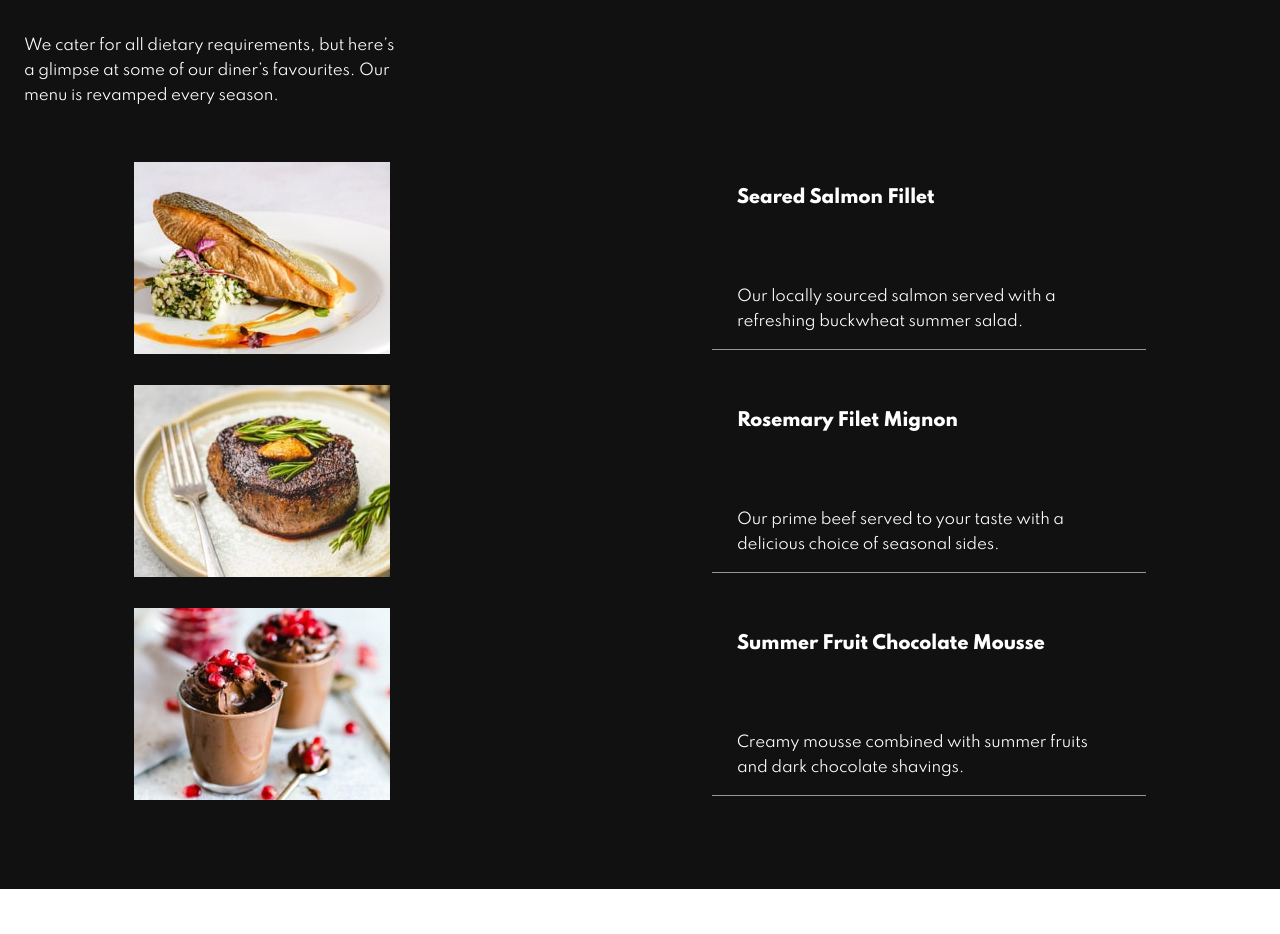
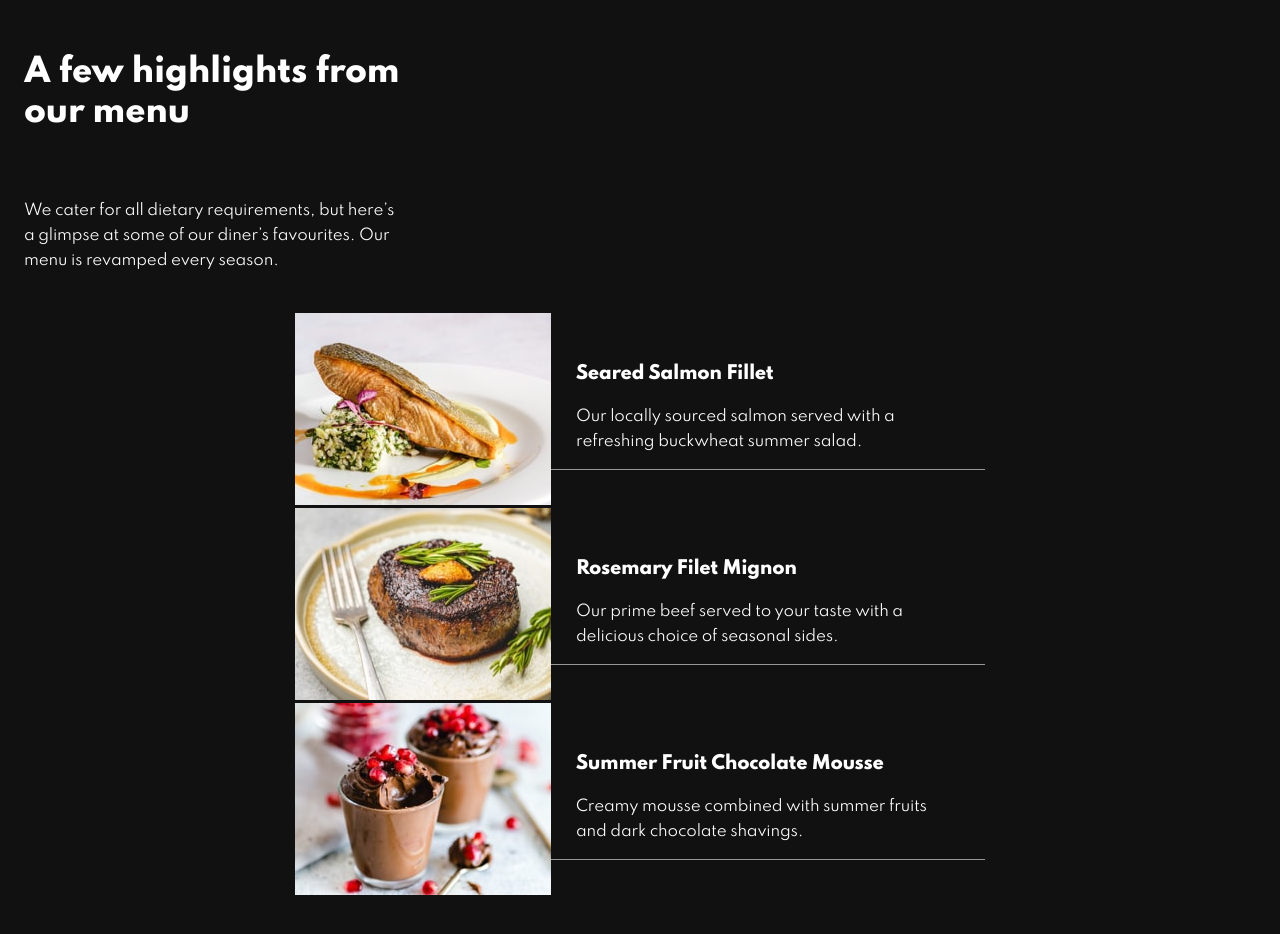
Before and after one commit to ChamuMutezva/dinner-restaurant-website, a React (Create React App) app: page / in a window 1280 px wide. Shown: the part 2463-3397 px from the top of the page. Before the commit the page ends 3352 px from the top, so only its background shows below. Built offline with nearby package versions, Linux system fonts and the light colour scheme.

Commit message:
feat: menu cards display flex used

```diff
--- a/src/main/cardComponent.js
+++ b/src/main/cardComponent.js
@@ -4,8 +4,9 @@ const CardComponent = (props) => {
     let shadow = props.cardShadow ? "cardShadow" : ""
     let hideBefore = props.hideBefore ? "hideBefore" : ""
     let menuDescr = props.menuDescr ? "menuDescr" : ""
+    let cardMenu = props.cardMenu ? "cardMenu" : ""
     return (
-        <div className={`card ${className}`}>
+        <div className={`card ${className} ${cardMenu}`}>
             <picture className={`card__img ${shadow}`}>
                 <source media="(max-width: 680px)" srcSet={props.srcSet1} />
                 <source media="(max-width: 1080px)" srcSet={props.srcSet2} />
--- a/src/main/menu.js
+++ b/src/main/menu.js
@@ -36,7 +36,7 @@ const Menu = () => {
                     title="Seared Salmon Fillet"
                     description=" Our locally sourced salmon served with
                  a refreshing buckwheat summer salad."
-                  menuTitle={true} cardShadow={true} hideBefore={true} menuDescr={true}/>
+                  menuTitle={true} cardShadow={true} hideBefore={true} menuDescr={true} cardMenu={true}/>
 
                 <CardComponent srcSet1={`${beefMobile}, ${beefMobile2x}`}
                     srcSet2={`${beefTabletDesktop}`}
@@ -47,7 +47,7 @@ const Menu = () => {
                     title="Rosemary Filet Mignon"
                     description="Our prime beef served to your taste with a
                      delicious choice of seasonal sides."
-                      menuTitle={true} cardShadow={true} hideBefore={true} menuDescr={true}/>
+                      menuTitle={true} cardShadow={true} hideBefore={true} menuDescr={true} cardMenu={true}/>
 
 
                 <CardComponent srcSet1={`${chocolateMobile}, ${chocolateMobile2x}`}
@@ -59,7 +59,7 @@ const Menu = () => {
                     title="Summer Fruit Chocolate Mousse"
                     description="Creamy mousse combined with summer fruits
                      and dark chocolate shavings."
-                      menuTitle={true} cardShadow={true} hideBefore={true} menuDescr={true}/>
+                      menuTitle={true} cardShadow={true} hideBefore={true} menuDescr={true} cardMenu={true}/>
 
             </div>
         </section>
--- a/src/styles/style.css
+++ b/src/styles/style.css
@@ -389,6 +389,12 @@ body {
   content: url("../assets/images/patterns/pattern-divide.svg");
 }
 
+@media screen and (min-width: 680px) {
+  .menu__section {
+    top: 315px;
+  }
+}
+
 .menu__headings__title {
   padding-top: 43px;
   font-size: 2rem;
@@ -440,6 +446,12 @@ body {
   font-size: 1.125rem;
 }
 
+@media screen and (min-width: 680px) {
+  .menuTitle {
+    margin: 2px auto 10px;
+  }
+}
+
 .cardShadow {
   -webkit-box-shadow: none;
           box-shadow: none;
@@ -467,4 +479,17 @@ body {
   left: 0;
   bottom: -16px;
 }
+
+.cardMenu {
+  display: -webkit-box;
+  display: -ms-flexbox;
+  display: flex;
+  -webkit-box-pack: center;
+      -ms-flex-pack: center;
+          justify-content: center;
+  -webkit-box-align: center;
+      -ms-flex-align: center;
+          align-items: center;
+  padding: 0 97px;
+}
 /*# sourceMappingURL=style.css.map */
--- a/src/styles/style.scss
+++ b/src/styles/style.scss
@@ -6,6 +6,7 @@
 @import 'main';
 @import 'card';
 
+// nb : js changed classes are camelCased;
 body {
     font-family: 'Spartan', sans-serif;
     font-size: 16px;
@@ -21,6 +22,10 @@ body {
     &::before {
         position: relative;
         content: url('../assets/images/patterns/pattern-divide.svg')
+    }
+
+    @include mQ(680px) {
+        top: 315px;
     }
 }
 
@@ -38,6 +43,11 @@ body {
 
 .menuTitle {
     font-size: calculateRem(18);
+
+    @include mQ(680px) {
+        margin: 2px auto 10px;
+    }
+
 }
 
 .cardShadow {
@@ -67,6 +77,14 @@ body {
         bottom: -16px;
     }
 }
+
 .menuDescr {
-   // font-size: calculateRem(15);
+    // font-size: calculateRem(15);
 }
+
+.cardMenu {
+    display: flex;
+    justify-content: center;
+    align-items: center;
+    padding: 0 97px;
+}
```
Also changed, not shown: 1 other file (tests, documents, lock files or other folders).
